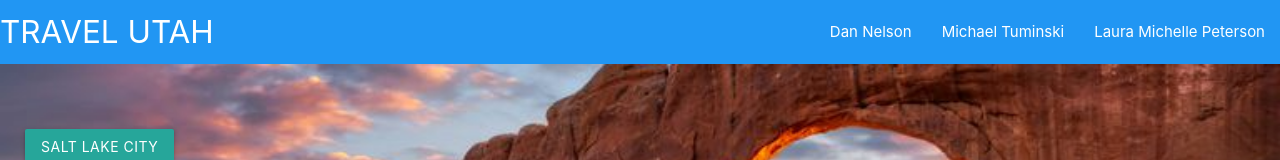
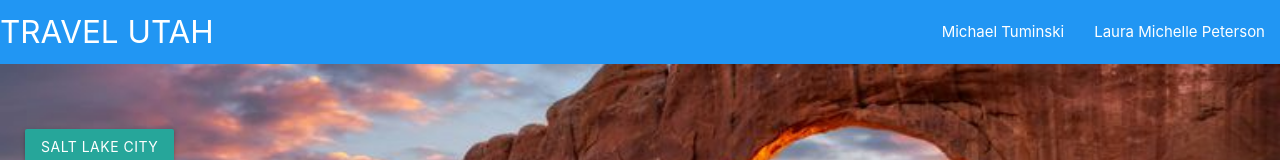
Before and after one commit to Tuminski/Travel, a plain HTML site: page index.html in a window 1280 px wide. Shown: the top 160 px of the page. Drawn offline with nearby package versions, Linux system fonts and the light colour scheme; some packages are replaced by stand-ins of ours; no server answers.

Commit message:
adding to readme

```diff
--- a/index.html
+++ b/index.html
@@ -16,7 +16,6 @@
         <div class="nav-wrapper bg-blue">
           <a href="#" class="brand-logo">TRAVEL UTAH</a>
           <ul id="nav-mobile" class="right hide-on-med-and-down">
-            <li><a href="https://github.com/outonmybike">Dan Nelson</a></li>
             <li><a href="https://github.com/Tuminski">Michael Tuminski</a></li>
             <li><a href="https://github.com/lauramichellepeterson">Laura Michelle Peterson</a></li>
           </ul>
```
Also changed, not shown: 1 other file.
